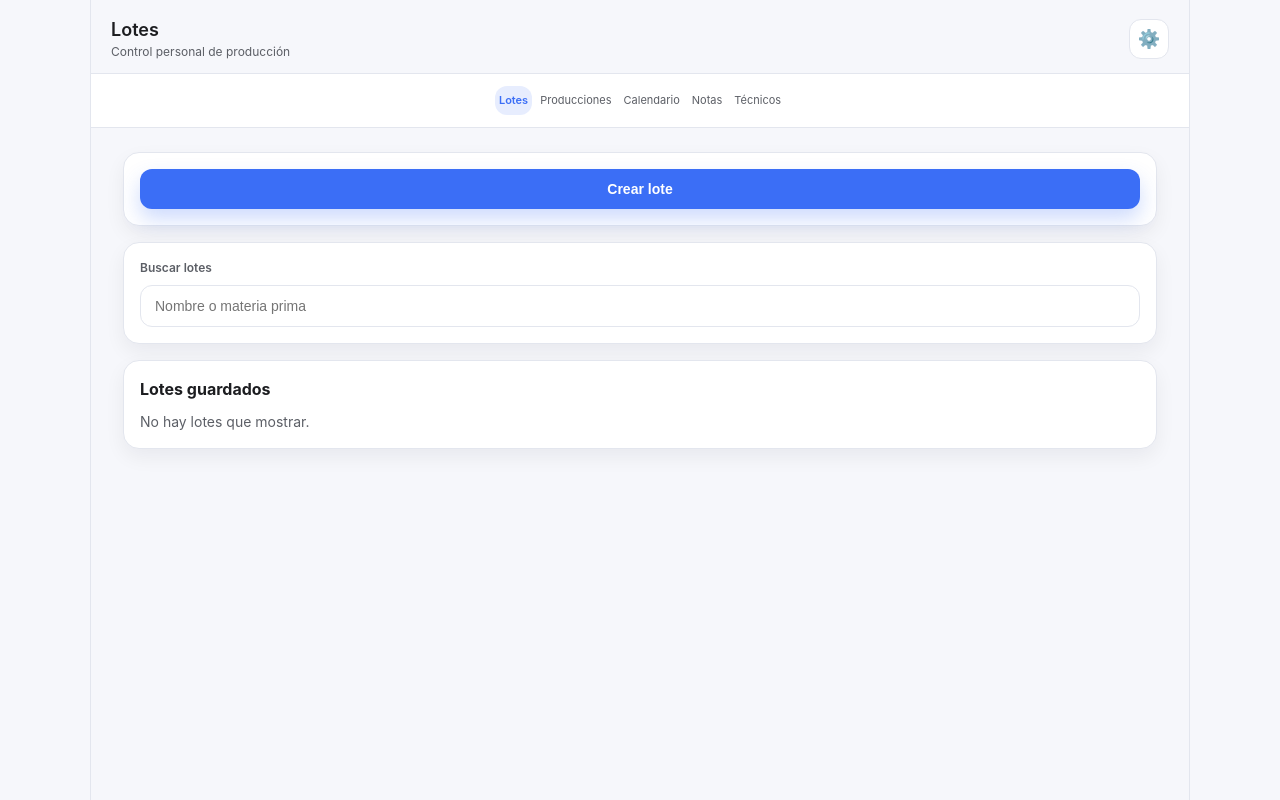
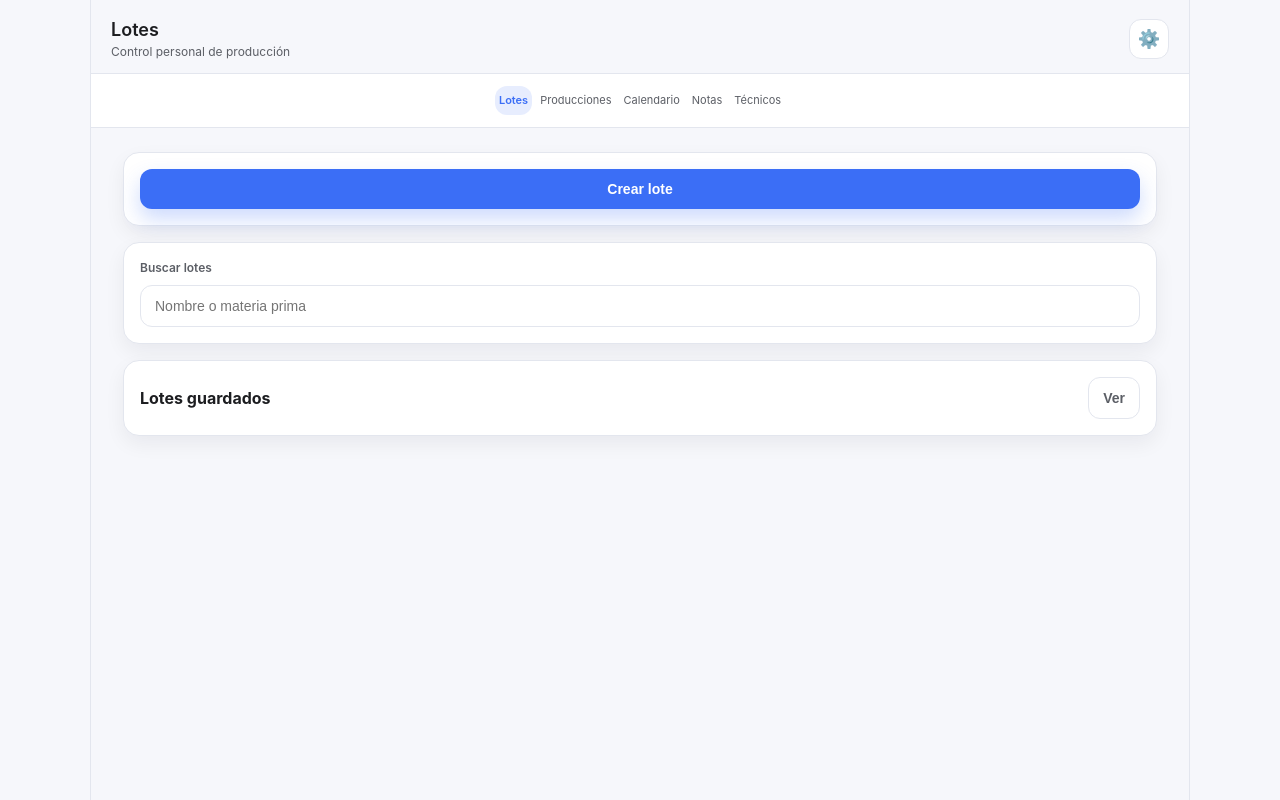
Before and after one commit to Uralsky87/gestion-lab, a React (Vite) app: page /lotes in a window 1280 px wide. Built offline with nearby package versions, Linux system fonts and the light colour scheme.

Commit message:
Fix local date handling and collapsible lists

```diff
--- a/src/pages/Calendar.tsx
+++ b/src/pages/Calendar.tsx
@@ -1,8 +1,7 @@
 import { useEffect, useMemo, useState } from 'react'
 import type { BatchTemplate, ProductionRun } from '../data/models'
 import { listBatchTemplates, listProductionRuns } from '../data/repository'
-
-const todayIso = () => new Date().toISOString().slice(0, 10)
+import { todayLocalIso, toLocalDateKey } from '../utils/date'
 
 const getMonthLabel = (date: Date) =>
   date.toLocaleDateString('es-ES', { month: 'long', year: 'numeric' })
@@ -32,7 +31,7 @@ export default function Calendar() {
     const now = new Date()
     return new Date(now.getFullYear(), now.getMonth(), 1)
   })
-  const [selectedDate, setSelectedDate] = useState(todayIso())
+  const [selectedDate, setSelectedDate] = useState(todayLocalIso())
   const [noteDialog, setNoteDialog] = useState<{
     title: string
     notes: string[]
@@ -180,7 +179,7 @@ export default function Calendar() {
         </div>
         <div className="calendar-grid">
           {days.map((day) => {
-            const dateKey = day.toISOString().slice(0, 10)
+            const dateKey = toLocalDateKey(day)
             const isCurrentMonth = day.getMonth() === currentMonth.getMonth()
             const dayRuns = runsByDate[dateKey] ?? []
             const filteredDayRuns = search.trim()
--- a/src/pages/Notes.tsx
+++ b/src/pages/Notes.tsx
@@ -6,6 +6,7 @@ import {
   listNoteEvents,
   updateNoteEvent,
 } from '../data/repository'
+import { todayLocalIso, toLocalDateKey } from '../utils/date'
 
 type NotesFormState = {
   id?: string
@@ -14,8 +15,6 @@ type NotesFormState = {
   body: string
   category: NoteCategory
 }
-
-const todayIso = () => new Date().toISOString().slice(0, 10)
 
 const getMonthLabel = (date: Date) =>
   date.toLocaleDateString('es-ES', { month: 'long', year: 'numeric' })
@@ -38,7 +37,7 @@ const getCalendarDays = (baseDate: Date) => {
 }
 
 const emptyForm: NotesFormState = {
-  date: todayIso(),
+  date: todayLocalIso(),
   title: '',
   body: '',
   category: 'propuesta',
@@ -61,7 +60,7 @@ export default function Notes() {
     const now = new Date()
     return new Date(now.getFullYear(), now.getMonth(), 1)
   })
-  const [selectedDate, setSelectedDate] = useState(todayIso())
+  const [selectedDate, setSelectedDate] = useState(todayLocalIso())
   const [form, setForm] = useState<NotesFormState>(emptyForm)
   const [error, setError] = useState('')
 
@@ -369,7 +368,7 @@ export default function Notes() {
             </div>
             <div className="calendar-grid">
               {days.map((day) => {
-                const dateKey = day.toISOString().slice(0, 10)
+                const dateKey = toLocalDateKey(day)
                 const isCurrentMonth = day.getMonth() === currentMonth.getMonth()
                 const dayNotes = notesByDate[dateKey] ?? []
                 const isSelected = selectedDate === dateKey
--- a/src/pages/Productions.tsx
+++ b/src/pages/Productions.tsx
@@ -15,6 +15,7 @@ import {
   listTechnicians,
   updateProductionRun,
 } from '../data/repository'
+import { todayLocalIso } from '../utils/date'
 
 type ProductionFormState = {
   id?: string
@@ -33,10 +34,8 @@ type ProductionFormState = {
   replacementText: string
 }
 
-const todayIso = () => new Date().toISOString().slice(0, 10)
-
 const emptyForm = (templateId = ''): ProductionFormState => ({
-  date: todayIso(),
+  date: todayLocalIso(),
   shift: 'mañana',
   batchCode: '',
   templateId,
@@ -72,7 +71,7 @@ export default function Productions() {
   const [form, setForm] = useState<ProductionFormState>(emptyForm())
   const [error, setError] = useState('')
   const [showForm, setShowForm] = useState(false)
-  const [selectedDate, setSelectedDate] = useState(todayIso())
+  const [selectedDate, setSelectedDate] = useState(todayLocalIso())
   const dateInputRef = useRef<HTMLInputElement | null>(null)
   const formRef = useRef<HTMLElement | null>(null)
   const [noteDialog, setNoteDialog] = useState<{
--- a/src/pages/Settings.tsx
+++ b/src/pages/Settings.tsx
@@ -1,5 +1,6 @@
 import { useRef, useState } from 'react'
 import { exportBackup, importBackup, validateBackup } from '../data/backup'
+import { toLocalDateKey } from '../utils/date'
 
 export default function Settings() {
   const fileInputRef = useRef<HTMLInputElement | null>(null)
@@ -20,9 +21,7 @@ export default function Settings() {
       const url = URL.createObjectURL(blob)
       const link = document.createElement('a')
       link.href = url
-      link.download = `gestion-lab-backup-${new Date()
-        .toISOString()
-        .slice(0, 10)}.json`
+      link.download = `gestion-lab-backup-${toLocalDateKey(new Date())}.json`
       link.click()
       URL.revokeObjectURL(url)
       setStatus('Backup exportado correctamente.')
--- a/src/pages/Technicians.tsx
+++ b/src/pages/Technicians.tsx
@@ -22,6 +22,7 @@ export default function Technicians() {
   const [runs, setRuns] = useState<ProductionRun[]>([])
   const [form, setForm] = useState<TechnicianForm>(emptyForm)
   const [error, setError] = useState('')
+  const [openStats, setOpenStats] = useState<Record<string, boolean>>({})
 
   const loadData = async () => {
     const [techData, runData] = await Promise.all([
@@ -88,6 +89,10 @@ export default function Technicians() {
     if (form.id === tech.id) {
       resetForm()
     }
+  }
+
+  const toggleStats = (id: string) => {
+    setOpenStats((prev) => ({ ...prev, [id]: !prev[id] }))
   }
 
   return (
@@ -172,7 +177,17 @@ export default function Technicians() {
                     Lotes: {item.total} · Hechos: {item.done} · Anulados:{' '}
                     {item.canceled}
                   </div>
-                  {item.runs.length > 0 ? (
+                  <button
+                    className="ghost-button"
+                    type="button"
+                    onClick={() => toggleStats(item.technician.id)}
+                  >
+                    {openStats[item.technician.id]
+                      ? 'Ocultar producciones'
+                      : 'Ver producciones'}
+                  </button>
+                  {openStats[item.technician.id] ? (
+                    item.runs.length > 0 ? (
                       <div className="tech-notes">
                         {item.runs.map((run) => (
                           <div key={run.id} className="tech-note">
@@ -182,8 +197,11 @@ export default function Technicians() {
                         ))}
                       </div>
                     ) : (
-                    <div className="list-item-subtitle">Sin lotes asociados.</div>
-                  )}
+                      <div className="list-item-subtitle">
+                        Sin lotes asociados.
+                      </div>
+                    )
+                  ) : null}
                 </div>
               </article>
             ))}
--- a/src/pages/Templates.tsx
+++ b/src/pages/Templates.tsx
@@ -39,6 +39,7 @@ export default function Templates() {
   const [form, setForm] = useState<TemplateFormState>(emptyForm)
   const [error, setError] = useState('')
   const [showForm, setShowForm] = useState(false)
+  const [showSaved, setShowSaved] = useState(false)
 
   const loadTemplates = async () => {
     const data = await listBatchTemplates()
@@ -51,14 +52,19 @@ export default function Templates() {
 
   const filteredTemplates = useMemo(() => {
     const query = search.trim().toLowerCase()
-    if (!query) return templates
-    return templates.filter((template) => {
+    const result = query
+      ? templates.filter((template) => {
           const nameMatch = template.name.toLowerCase().includes(query)
           const materialMatch = template.materials.some((material) =>
             material.name.toLowerCase().includes(query),
           )
           return nameMatch || materialMatch
         })
+      : templates
+
+    return [...result].sort((a, b) =>
+      a.name.localeCompare(b.name, 'es', { sensitivity: 'base' }),
+    )
   }, [search, templates])
 
   const resetForm = () => {
@@ -279,8 +285,18 @@ export default function Templates() {
       </section>
 
       <section className="card">
+        <div className="card-header">
           <h3>Lotes guardados</h3>
-        {filteredTemplates.length === 0 ? (
+          <button
+            className="ghost-button"
+            type="button"
+            onClick={() => setShowSaved((prev) => !prev)}
+          >
+            {showSaved ? 'Cerrar' : 'Ver'}
+          </button>
+        </div>
+        {showSaved ? (
+          filteredTemplates.length === 0 ? (
             <p>No hay lotes que mostrar.</p>
           ) : (
             <div className="list">
@@ -289,7 +305,9 @@ export default function Templates() {
                   <div className="list-item-main">
                     <div className="list-item-title">{template.name}</div>
                     <div className="list-item-subtitle">
-                    {template.materials.map((material) => material.name).join(', ')}
+                      {template.materials
+                        .map((material) => material.name)
+                        .join(', ')}
                     </div>
                     {template.tags && template.tags.length > 0 ? (
                       <div className="tag-row">
@@ -320,7 +338,8 @@ export default function Templates() {
                 </article>
               ))}
             </div>
-        )}
+          )
+        ) : null}
       </section>
     </>
   )
--- /dev/null
+++ b/src/utils/date.ts
@@ -0,0 +1,8 @@
+export const toLocalDateKey = (date: Date) => {
+  const year = date.getFullYear()
+  const month = String(date.getMonth() + 1).padStart(2, '0')
+  const day = String(date.getDate()).padStart(2, '0')
+  return `${year}-${month}-${day}`
+}
+
+export const todayLocalIso = () => toLocalDateKey(new Date())
```
Lines whose indentation alone changed are shown as unchanged.
